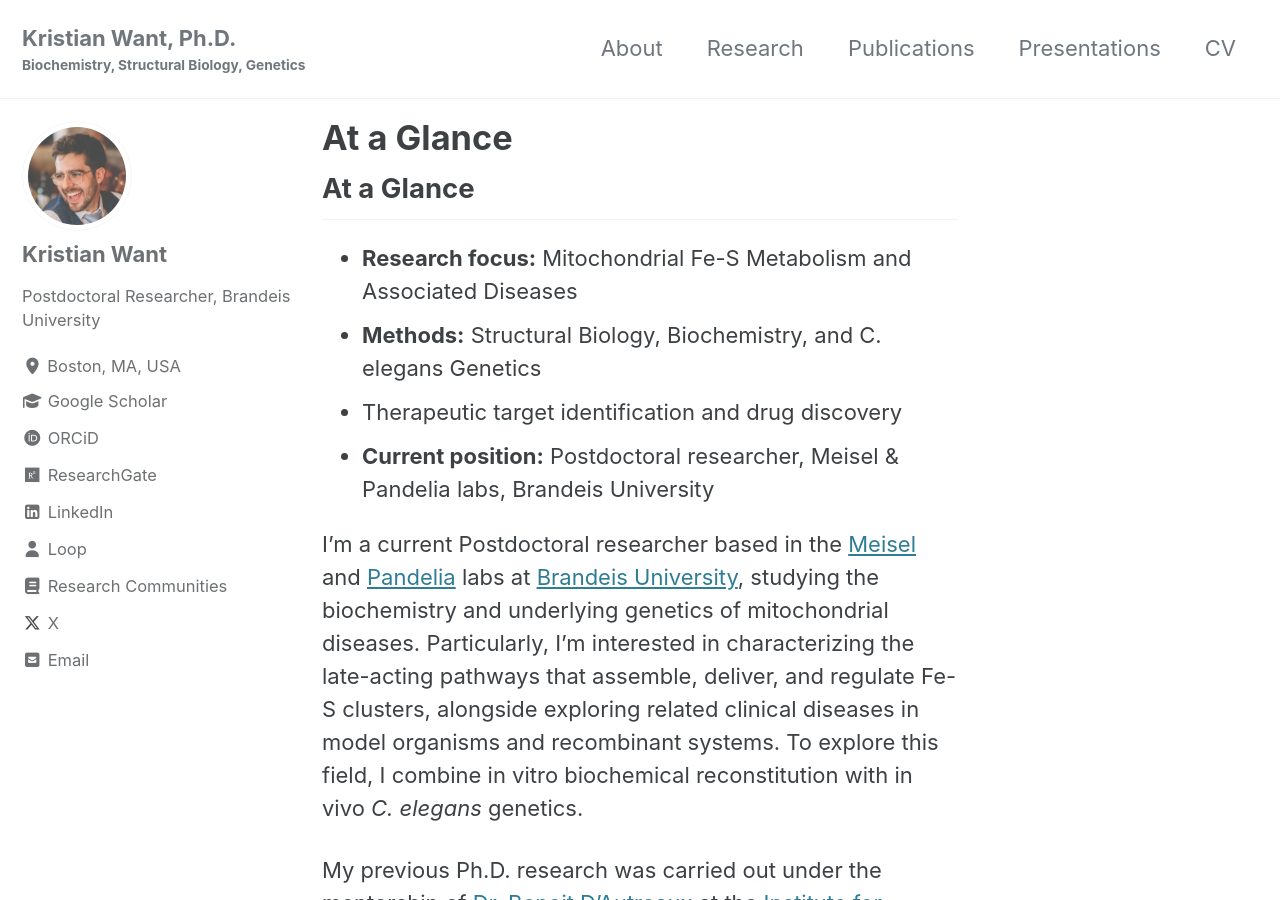
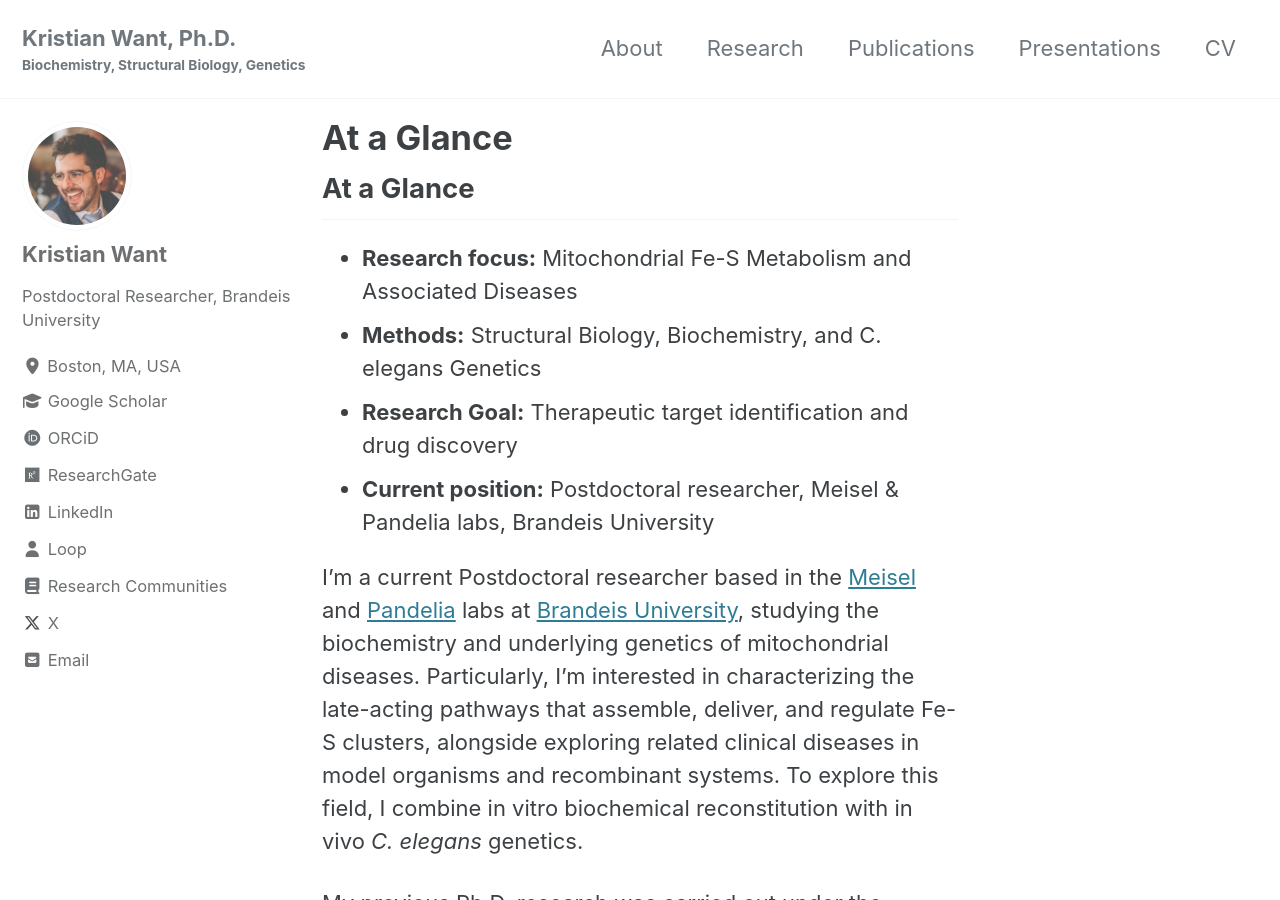
Before and after one commit to kristianwant/kristianwant.github.io, a Jekyll site: the page built from index.md, in a window 1280 px wide and 900 px high. Built offline with Jekyll 4.4.1, drawn with Linux system fonts in a browser that asks for light colours; cached includes are drawn as plain includes; our own code applies the rules of GitHub Pages for plain Markdown files.

Commit message:
Adjust page description punctuation and label the research-goal bullet

```diff
--- a/_config.yml
+++ b/_config.yml
@@ -9,7 +9,7 @@ title                    : "Kristian Want, Ph.D."
 title_separator          : "-"
 subtitle                 : "Biochemistry, Structural Biology, Genetics"
 name                     : "Kristian Want"
-description              : "Kristian Want, PhD — postdoctoral researcher in Fe-S cluster biochemistry, mitochondrial disease, and drug discovery at Brandeis University."
+description              : "Kristian Want, PhD - postdoctoral researcher in Fe-S cluster biochemistry, mitochondrial disease, and drug discovery at Brandeis University."
 url                      : "https://www.kristianwant.com"
 baseurl                  : # the subpath of your site, e.g. "/blog"
 repository               : "kristianwant/kristianwant.github.io"
--- a/index.md
+++ b/index.md
@@ -3,14 +3,14 @@ layout: single
 author_profile: true
 permalink: /
 canonical_url: "https://www.kristianwant.com/"
-description: "Kristian Want, PhD — postdoctoral researcher studying Fe-S cluster biochemistry and mitochondrial disease genetics at Brandeis University."
+description: "Kristian Want, PhD - postdoctoral researcher studying Fe-S cluster biochemistry and mitochondrial disease genetics at Brandeis University."
 ---
 
 ## At a Glance
 
 - **Research focus:** Mitochondrial Fe-S Metabolism and Associated Diseases
 - **Methods:** Structural Biology, Biochemistry, and C. elegans Genetics
-- Therapeutic target identification and drug discovery
+- **Research Goal:** Therapeutic target identification and drug discovery
 - **Current position:** Postdoctoral researcher, Meisel & Pandelia labs, Brandeis University
 
 I'm a current Postdoctoral researcher based in the [Meisel](https://www.meisellab.org/) and [Pandelia](https://sites.google.com/brandeis.edu/pandelialab/home) labs at [Brandeis University](https://www.brandeis.edu/), studying the biochemistry and underlying genetics of mitochondrial diseases. Particularly, I'm interested in characterizing the late-acting pathways that assemble, deliver, and regulate Fe-S clusters, alongside exploring related clinical diseases in model organisms and recombinant systems. To explore this field, I combine in vitro biochemical reconstitution with in vivo *C. elegans* genetics.
```
